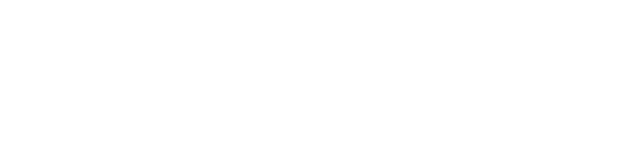
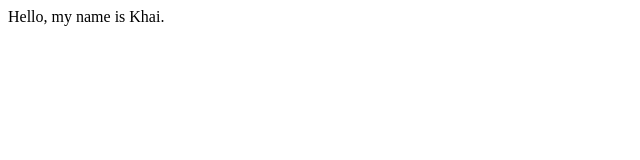
Before and after one commit to Khai2777/portfolio-project, a website: page index.html in a window 1280 px wide. Shown: the whole page, without its empty margins (0-640 px from the left). Drawn offline with Linux system fonts and the light colour scheme.

Commit message:
Add intro text

```diff
--- a/index.html
+++ b/index.html
@@ -9,7 +9,7 @@
 </head>
 
 <body>
-
+  Hello, my name is Khai.
   <script src="script.js"></script>
 </body>
 
```
